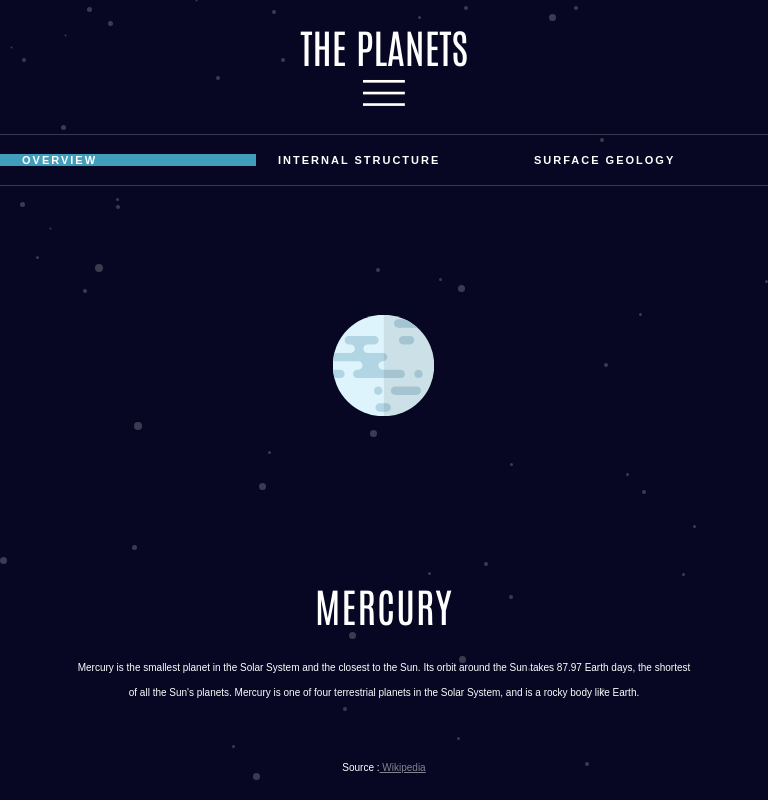
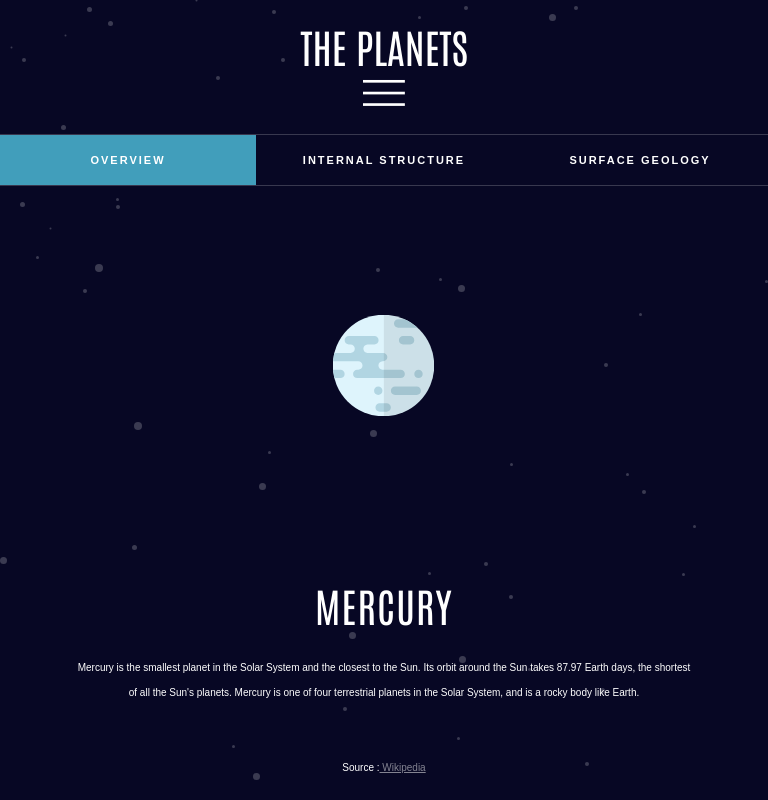
Before and after one commit to reymondar/planets-fact-size, a React (Create React App) app: page / in a window 768 px wide. Shown: the top 800 px of the page. Built offline with nearby package versions, Linux system fonts and the light colour scheme; a web font is replaced by a local one.

Commit message:
finished project, missing smal corrections on surface image and text

```diff
--- a/src/components/Data/PlanetData.css
+++ b/src/components/Data/PlanetData.css
@@ -84,23 +84,16 @@
     grid-row: 1 / 2;
     grid-column: 1 / 11;
     display: flex;
-    align-items: center;
     border-bottom: 1px solid var(--main-blackish);
     height: 5em;
   }
 
   .planet-buttons button {
+    display: block;
+    height: 100%;
     border: none;
     padding: 0;
-    margin-bottom: 0;
-  }
-  .planet-buttons button:nth-child(1)::before {
-    content: "";
-  }
-  .planet-buttons button:nth-child(2)::before {
-    content: "";
-  }
-  .planet-buttons button:nth-child(3)::before {
-    content: "";
+    margin: 0;
+    text-align: center;
   }
 }
--- a/src/components/Data/PlanetData.js
+++ b/src/components/Data/PlanetData.js
@@ -24,6 +24,7 @@ export const PlanetData = ({ name, text, handleData, image }) => {
   return (
     <>
       <Info name={name} text={text} image={image} />
+
       <div className="planet-buttons">
         {buttons.map((content, i) => {
           return (
--- a/src/components/Image/Image.css
+++ b/src/components/Image/Image.css
@@ -34,6 +34,12 @@ img {
     height: auto;
     overflow: visible;
   }
+
+  .secondary-image {
+    top: 20%;
+    right: 10%;
+    transform: scale(0.2);
+  }
 }
 
 @media only screen and (max-width: 768px) {
@@ -51,4 +57,9 @@ img {
     width: auto;
     height: auto;
   }
+  .secondary-image {
+    top: 50%;
+    right: 25%;
+    transform: scale(0.5);
+  }
 }
```
